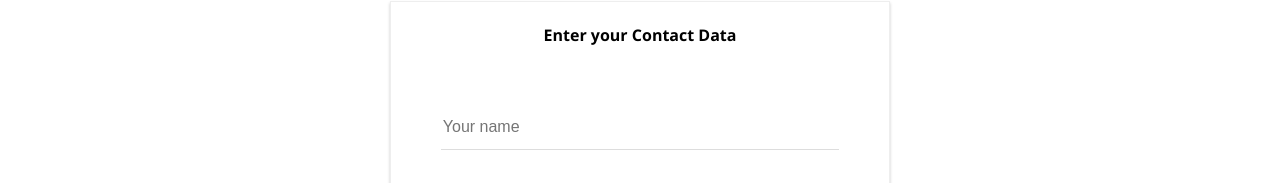
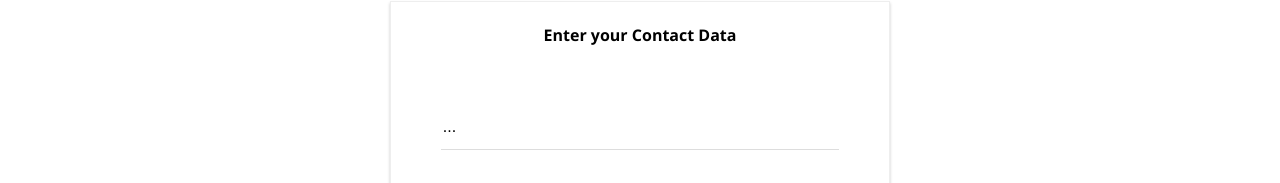
Before and after one commit to JerryLeung-dev/burger-app, a React (Create React App) app: page /checkout in a window 1280 px wide. Both pictures are taken after a click on the button "CONTINUE". Shown: the part 617-800 px from the top of the page. Built offline with nearby package versions, Linux system fonts and the light colour scheme; the HTML template or start-up script is replaced by a standard one.

Commit message:
Setup JS config in the form

```diff
--- a/src/components/UI/Input/Input.js
+++ b/src/components/UI/Input/Input.js
@@ -4,15 +4,26 @@
 const input = (props) => {
     let inputElement = null;
 
-    switch (props.inputtype) {
+    switch (props.elementType) {
         case('input'):
-            inputElement = <input className={classes.InputElement} {...props}/>;
+            inputElement =
+                <input
+                    className={classes.InputElement}
+                    {...props.elementConfig}
+                    value={props.value}/>;
             break;
         case ('textarea'):
-            inputElement = <textarea className={classes.InputElement} {...props}/>;
+            inputElement =
+                <textarea
+                    className={classes.InputElement}
+                    {...props.elementConfig}
+                    alue={props.value}/>;
             break;
         default:
-            inputElement = <input className={classes.InputElement} {...props}/>
+            inputElement = <input
+                                className={classes.InputElement}
+                                {...props.elementConfig}
+                                value={props.value}/>
     }
     return (
         <div className={classes.Input}>
--- a/src/containers/Checkout/ContactData/ContactData.js
+++ b/src/containers/Checkout/ContactData/ContactData.js
@@ -8,14 +8,62 @@
 
 class ContactData extends Component {
     state ={
-        name: '',
-        email: '',
-        address: {
-            street: '',
-            postalCode: ''
-        },
-        loading: false
-    }
+        orderForm : {
+                name: {
+                    elementType: 'input',
+                    elementConfig: {
+                        type: 'text',
+                        placeholder: 'Your name'
+                    },
+                    value: ''
+                },
+                street: {
+                    elementType: 'input',
+                    elementConfig: {
+                        type: 'text',
+                        placeholder: 'Street'
+                    },
+                    value: ''
+                },
+                zipCode: {
+                    elementType: 'input',
+                    elementConfig: {
+                        type: 'text',
+                        placeholder: 'ZIP CODE'
+                    },
+                    value: ''
+                },
+                country: {
+                    elementType: 'input',
+                    elementConfig: {
+                        type: 'text',
+                        placeholder: 'Country'
+                    },
+                    value: ''
+                },
+                email: {
+                    elementType: 'input',
+                    elementConfig: {
+                        type: 'email',
+                        placeholder: 'Email'
+                    },
+                    value: ''
+                },
+                deliveryMethod: {
+                    elementType: 'input',
+                    elementConfig: {
+                        options: [
+                            {value: 'fastest', displayValue: 'Fastest'},
+                            {value:"cheapest", displayValue:'cheapest'}
+                        ]
+                    },
+                    value: ''
+                },
+                deliveryMethod : 'express'
+            },
+            loading: false
+        }
+
      orderHandler = (event) => {
         event.preventDefault();
          // Firebase uses same structure as MongoDB, we don't actually have
@@ -28,16 +76,7 @@
             //in real app we have to recalculate the price in the server
             ingredients: this.props.ingredients,
             price: this.props.price,
-            customer: {
-                name: 'Jerry Leung',
-                address: {
-                    street: 'Harnett Avenue',
-                    suburb: 'Marrickville',
-                    city: 'Sydney'
-                },
-                email: 'luongvidu@gmail.com'
-            },
-            deliveryMethod : 'express'
+
         }
 
         axios.post('/orders.json', order)
@@ -52,9 +91,10 @@
 
      }
 
-    render(){
+    render() {
         let form = (
             <form onSubmit={this.orderHandler}>
+                <Input elementTypt="..." elementConfig="..." value="..." />
                 <Input inputtype="input" type='text' name='name' placeholder="Your name" />
                 <Input inputtype="input" type='email' name='email' placeholder="Your mail" />
                 <Input inputtype="input" type='text' name='street' placeholder="Your street" />
@@ -68,7 +108,7 @@
         return (
             <div className={classes.ContactData}>
                 <h4>Enter your Contact Data</h4>
-                 {form}
+                {form}
             </div>
         );
     }
```
